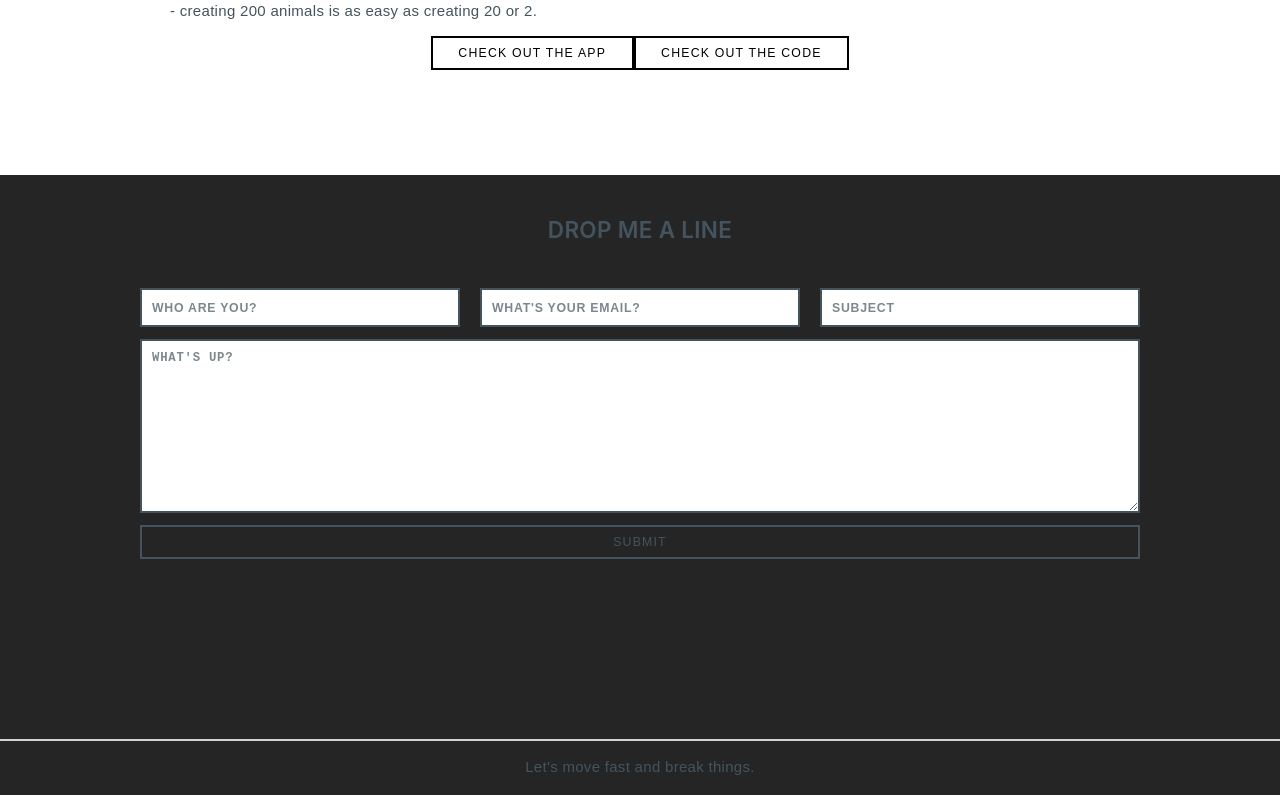
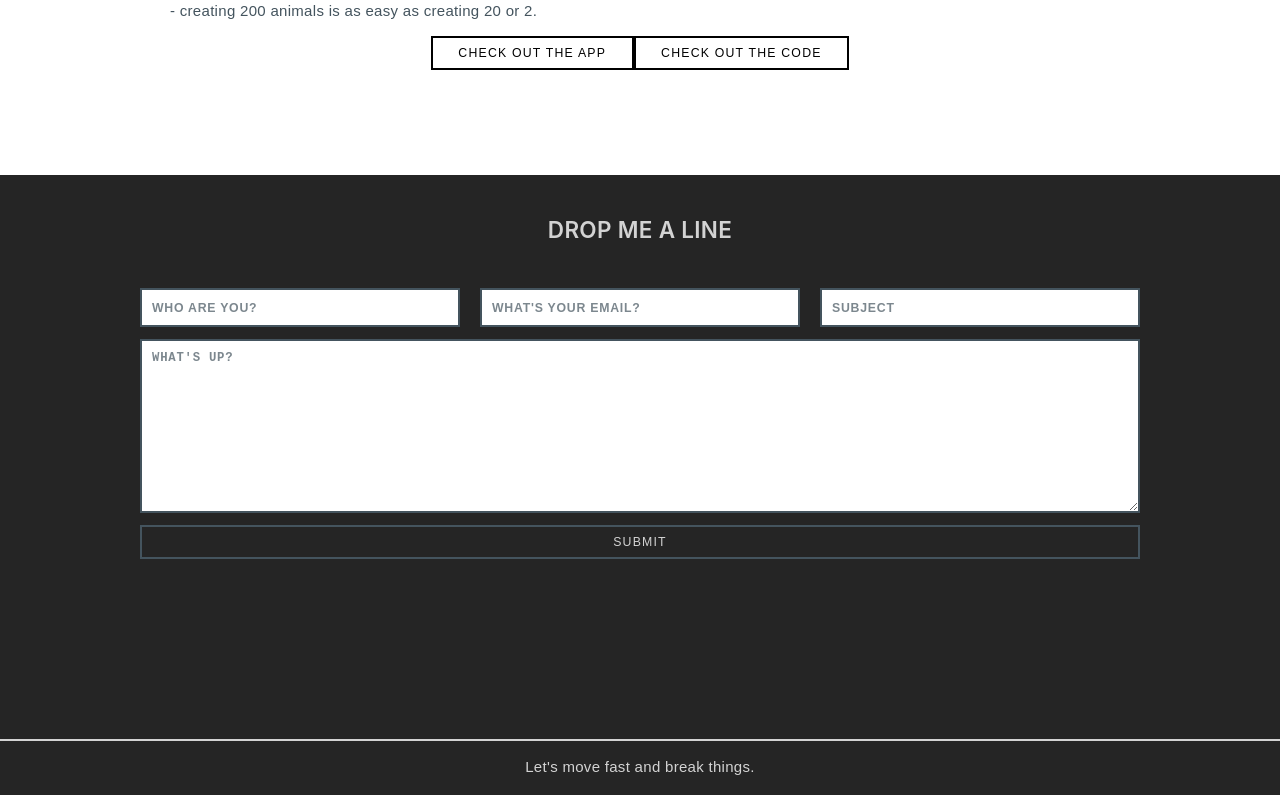
Before and after one commit to sjaugmented/portfolio, a React (Create React App) app: page / in a window 1280 px wide. Shown: the part 5481-6276 px from the top of the page. Built offline with nearby package versions, Linux system fonts and the light colour scheme.

Commit message:
burger menu sizing; footer and form styling

```diff
--- a/public/css/style.css
+++ b/public/css/style.css
@@ -297,6 +297,14 @@ textarea {
   font-weight: 600;
 }
 
+.contact button {
+  color: lightgrey;
+}
+
+.form-header {
+  color: lightgrey;
+}
+
 /* ----------------------------------------
 Footer
 ------------------------------------------- */
@@ -347,6 +355,7 @@ footer .wrap {
   padding: 15px 0 3px;
   padding: 1rem 0 0.2rem;
   text-align: center;
+  color: lightgrey;
 }
 
 /* ----------------------------------------
--- a/src/components/Contact.js
+++ b/src/components/Contact.js
@@ -47,7 +47,7 @@ class Contact extends Component {
     return (
       <section id="contact">
         <div className="wrap">
-          <h2>Drop me a line</h2>
+          <h2 className="form-header">Drop me a line</h2>
           <form className="contact" onSubmit={this.handleSubmit}>
             <input
               type="text"
--- a/src/components/navbar/Menu.js
+++ b/src/components/navbar/Menu.js
@@ -17,7 +17,7 @@ const Ul = styled.ul`
     transform: ${({ open }) => (open ? "translateX(0)" : "translateX(-100%)")};
     top: -15px;
     left: 0;
-    height: 40vh;
+    height: 300px;
     width: 100vw;
     padding-top: 3.5rem;
     transition: transform 0.3s ease-in-out;
```
